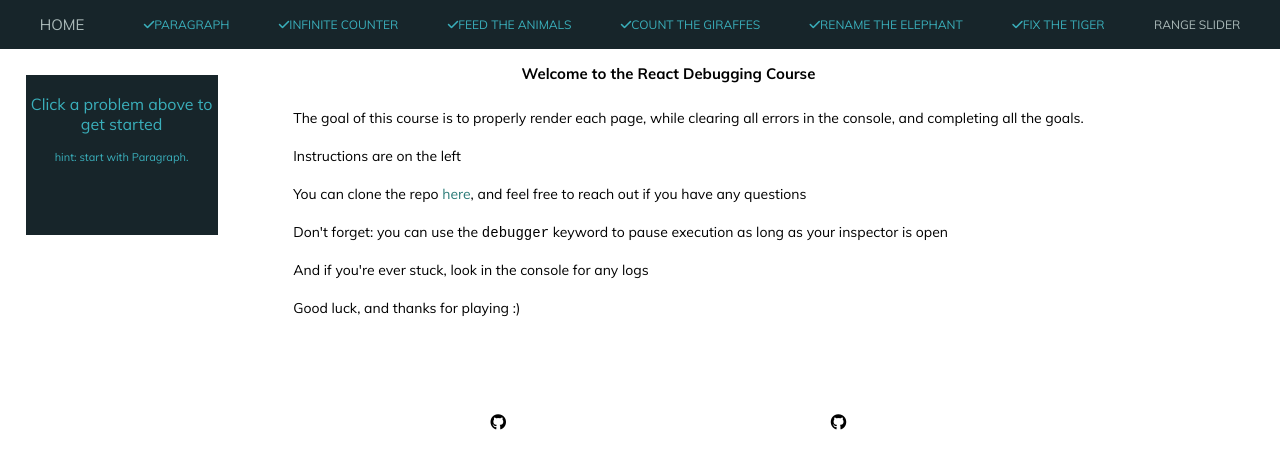
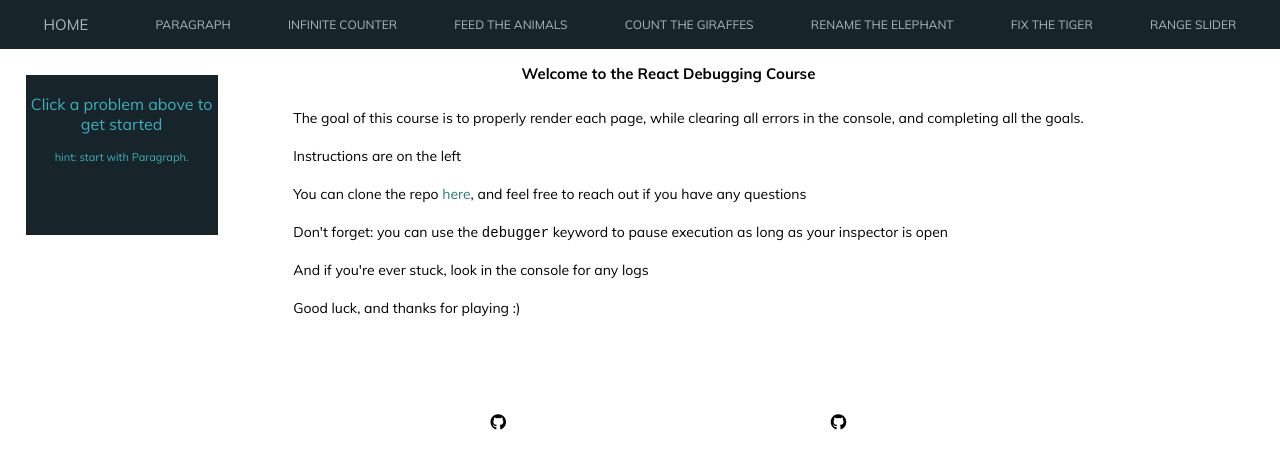
Before and after one commit to michealengland/react-debugging-demo, a React (Create React App) app: page / in a window 1280 px wide. Shown: the top 468 px of the page. Built offline with nearby package versions, Linux system fonts and the light colour scheme.

Commit message:
changed default state back to false

```diff
--- a/src/App.js
+++ b/src/App.js
@@ -8,12 +8,12 @@ import Modal from './components/Modal'
 
 function App() {
   const defaultState = {
-    one: true,
-    two: true,
-    three: true,
-    four: true,
-    five: true,
-    six: true,
+    one: false,
+    two: false,
+    three: false,
+    four: false,
+    five: false,
+    six: false,
     seven: false,
   }
   const [example, setExample] = useState(null)
```
